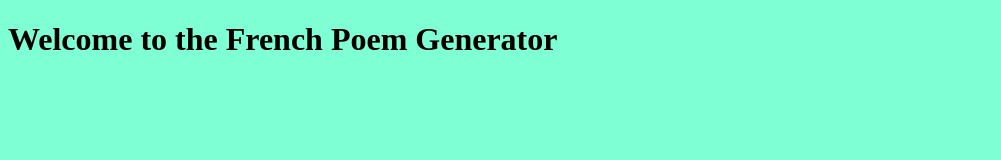
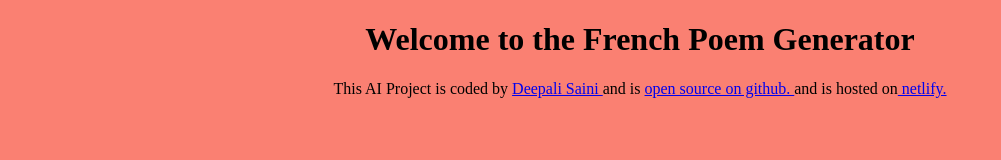
Before and after one commit to DeepaliSaini4/AI_French_Poem_Generator, a plain HTML site: page index.html in a window 1280 px wide. Shown: the whole page, without its empty margins (0-1001 px from the left). Drawn offline with Linux system fonts and the light colour scheme.

Commit message:
Added footer

```diff
--- a/index.html
+++ b/index.html
@@ -9,5 +9,12 @@
 <body>
     <H1>Welcome to the French Poem Generator</H1>
     <script src ="src/index.js"></script>
+    <footer>This AI Project is coded by <a href="https://github.com/DeepaliSaini4"target = "blank">
+  Deepali Saini
+    </a>and is <a href="https://github.com/DeepaliSaini4/AI_French_Poem_Generator.git"target = "blank">
+        open source on github.
+    </a>and is hosted on<a href="https://ai-french-poem-generator-by-deepali.netlify.app/" target="blank">
+     netlify.</a>
+</footer>
 </body>
 </html>
--- a/src/style.css
+++ b/src/style.css
@@ -1,3 +1,4 @@
 body{
-    background: aquamarine;
+    background: salmon;
+    text-align:center;
 }
```
